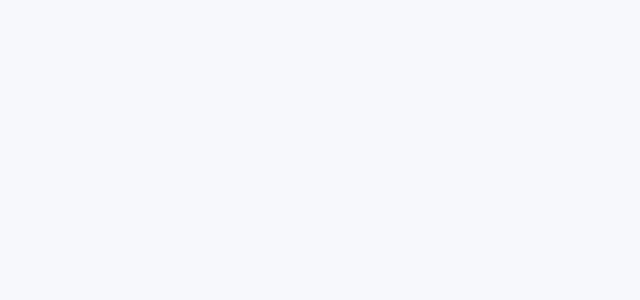
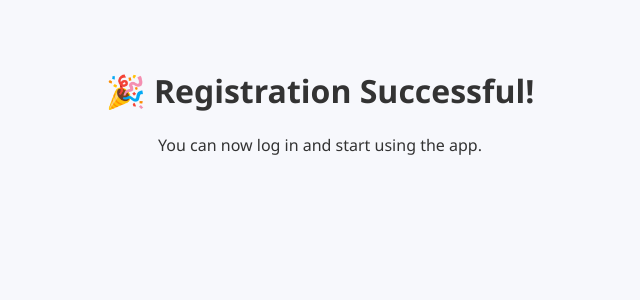
Before and after one commit to dzhadyrassyn/coursly, a React app in the folder frontend/: page /success in a window 1280 px wide. Before the commit this address had no page. Shown: the top 300 px of the page, without its empty margins (320-960 px from the left). Built offline with nearby package versions, Linux system fonts and the light colour scheme; the HTML template or start-up script is replaced by a standard one.

Commit message:
Add success page after successful registration

```diff
--- a/frontend/src/App.jsx
+++ b/frontend/src/App.jsx
@@ -1,6 +1,7 @@
 import { BrowserRouter as Router, Routes, Route } from 'react-router-dom';
 import IndexPage from './pages/IndexPage';
 import RegisterPage from './pages/RegisterPage';
+import SuccessPage from './pages/SuccessPage';
 
 function App() {
     return (
@@ -8,6 +9,7 @@ function App() {
             <Routes>
                 <Route path="/" element={<IndexPage />} />
                 <Route path="/register" element={<RegisterPage />} />
+                <Route path="/success" element={<SuccessPage />} />
             </Routes>
         </Router>
     );
--- a/frontend/src/pages/RegisterPage.jsx
+++ b/frontend/src/pages/RegisterPage.jsx
@@ -1,12 +1,14 @@
 import React, { useState } from 'react';
 import { register } from '../api/auth';
 import styles from '../styles/RegisterPage.module.css';
+import { useNavigate } from 'react-router-dom';
 
 export default function RegisterPage() {
     const [username, setUsername] = useState('');
     const [password, setPassword] = useState('');
     const [status, setStatus] = useState('');
     const [errors, setErrors] = useState({ username: '', password: '' });
+    const navigate = useNavigate();
 
     const validate = () => {
         const newErrors = { username: '', password: '' };
@@ -43,6 +45,7 @@ export default function RegisterPage() {
             setUsername('');
             setPassword('');
             setErrors({ username: '', password: '' });
+            setTimeout(() => navigate('/success'), 1000);
         } catch (err) {
             setStatus('❌ ' + (err?.response?.data?.message || err.message));
         }
--- /dev/null
+++ b/frontend/src/pages/SuccessPage.jsx
@@ -0,0 +1,8 @@
+export default function SuccessPage() {
+    return (
+        <div style={{ textAlign: 'center', padding: '3rem' }}>
+            <h1>🎉 Registration Successful!</h1>
+            <p>You can now log in and start using the app.</p>
+        </div>
+    );
+}
```
